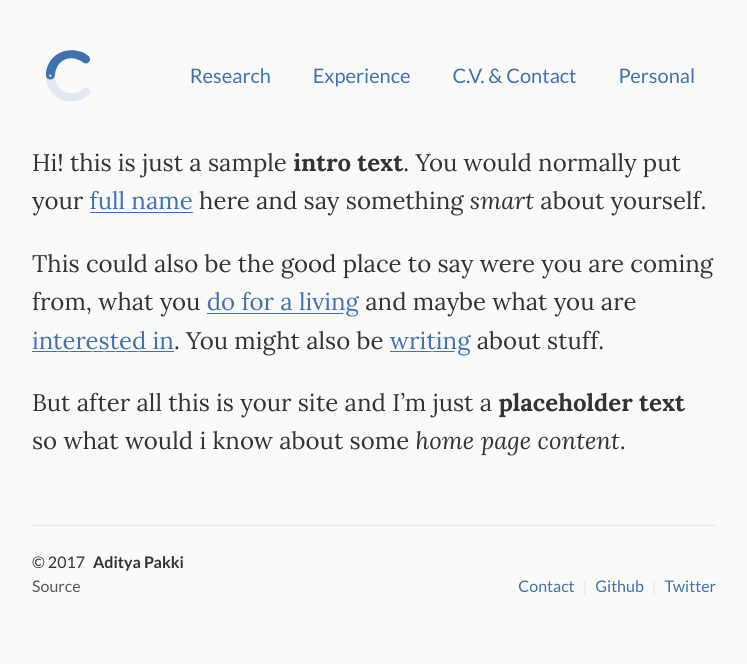
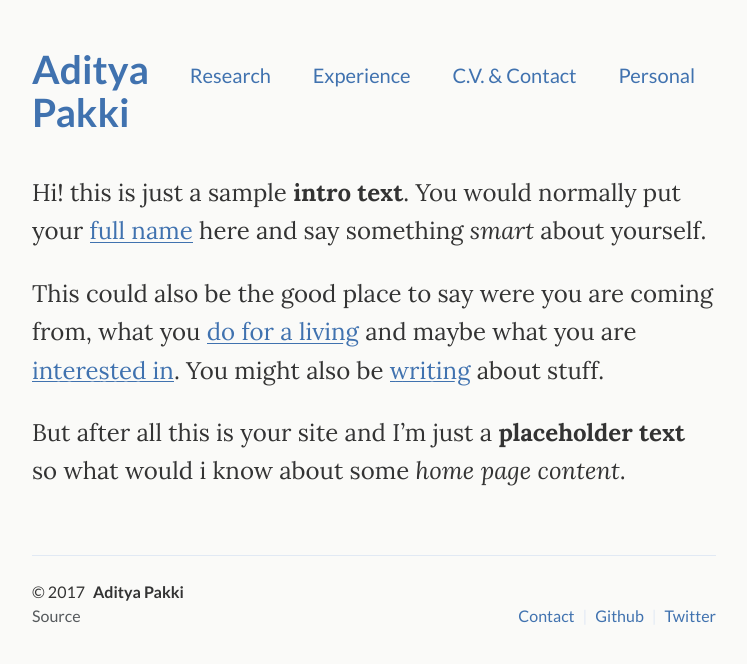
Before and after one commit to adityapakki/adityapakki.github.io, a Jekyll site: the page built from index.md, in a window 1280 px wide. Shown: the top 664 px of the page, without its empty margins (266-1013 px from the left). Built offline with Jekyll 4.4.1, drawn with Linux system fonts in a browser that asks for light colours.

Commit message:
remove the images

```diff
--- a/_includes/header.html
+++ b/_includes/header.html
@@ -1,7 +1,7 @@
 <header class="site-header">
 
   <h1 class="site-title">
-    <a href="{{ site.baseurl }}/" title="Home page"><img class="site-logo" src="{{ site.baseurl }}/assets/img/logo.svg"></a>
+    <a href="{{ site.baseurl }}/" title="Home page">Aditya Pakki</a>
   </h1>
 
   <nav class="site-nav">
```
Also changed, not shown: assets/img/logo.svg (deleted).
